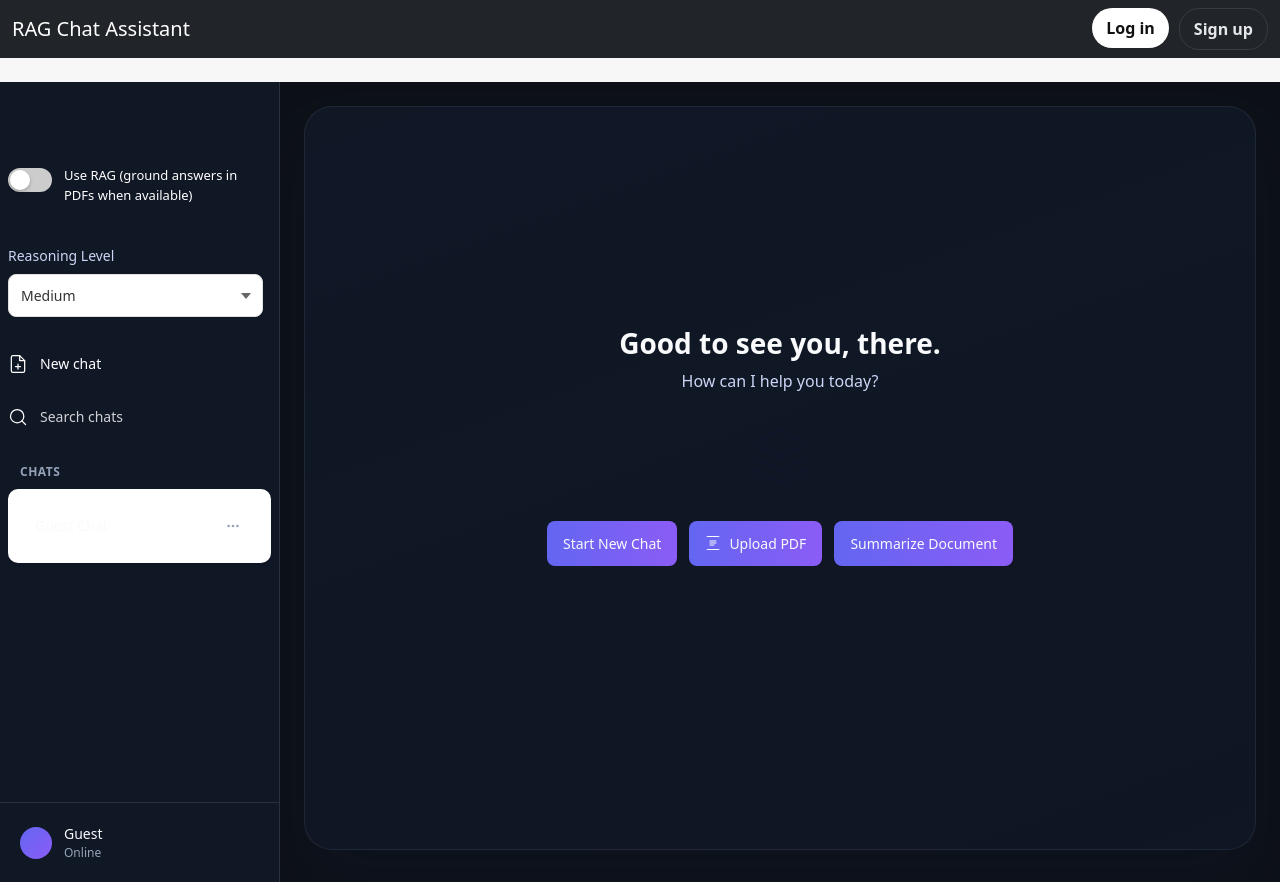
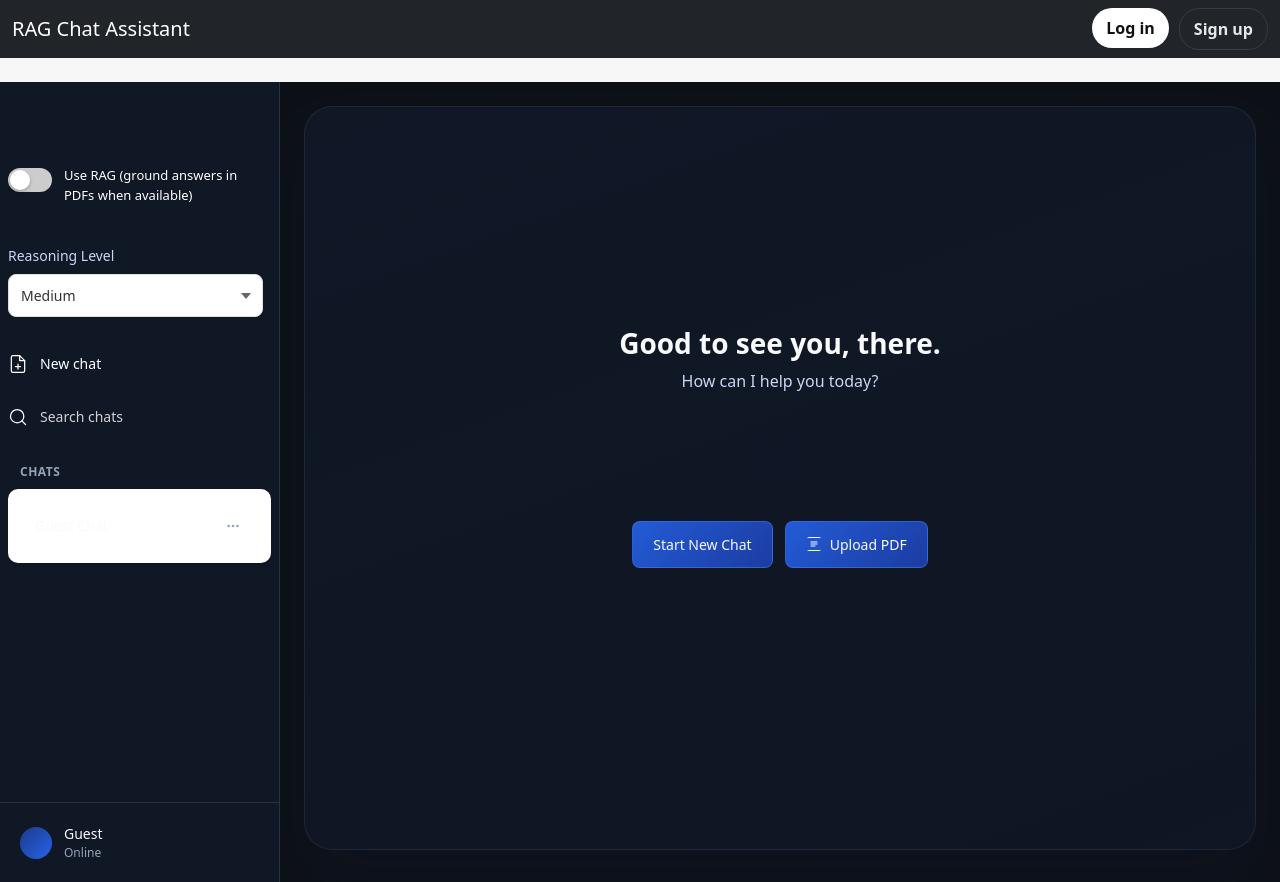
Before and after one commit to CopyCoderJay/RAG_CHAT, a Django app: page /chat/ in a window 1280 px wide. Run offline with Django 4.2, Linux system fonts and the light colour scheme; data comes from the database, SQL or seed files in the repository; data that the repository does not hold is empty; some libraries are stand-ins or nearby versions.

Commit message:
UI6 Commit

```diff
--- a/static/css/chatgpt.css
+++ b/static/css/chatgpt.css
@@ -6,10 +6,10 @@
     --text-primary: #f8fafc;
     --text-secondary: #cbd5f5;
     --text-muted: #94a3b8;
-    --accent-primary: #38bdf8;
-    --accent-secondary: #818cf8;
-    --grad-start: #6366f1;
-    --grad-end: #8b5cf6;
+    --accent-primary: #2563eb;
+    --accent-secondary: #1e40af;
+    --grad-start: #1e3a8a;
+    --grad-end: #2563eb;
     --border-color: rgba(148, 163, 184, 0.18);
     --hover-bg: rgba(148, 163, 184, 0.12);
     --shadow: 0 30px 60px rgba(15, 23, 42, 0.4);
@@ -931,10 +931,10 @@
 }
 
 .quick-action-btn {
-    background: linear-gradient(90deg, var(--grad-start), var(--grad-end));
-    border: none;
-    color: var(--text-primary);
-    padding: 12px 16px;
+    background: linear-gradient(135deg, rgba(37, 99, 235, 0.9), rgba(30, 64, 175, 0.9));
+    border: 1px solid rgba(59, 130, 246, 0.5);
+    color: #f8fafc;
+    padding: 12px 20px;
     border-radius: 8px;
     cursor: pointer;
     display: flex;
--- a/templates/chat/dashboard.html
+++ b/templates/chat/dashboard.html
@@ -205,9 +205,6 @@
                             </svg>
                             Upload PDF
                         </button>
-                        <button class="quick-action-btn" onclick="askQuestion('What is the main topic of the uploaded document?')">
-                            Summarize Document
-                        </button>
                     </div>
                 </div>
             </div>
```
Also changed, not shown: other parts of static/css/chatgpt.css (+2 -1 lines).
